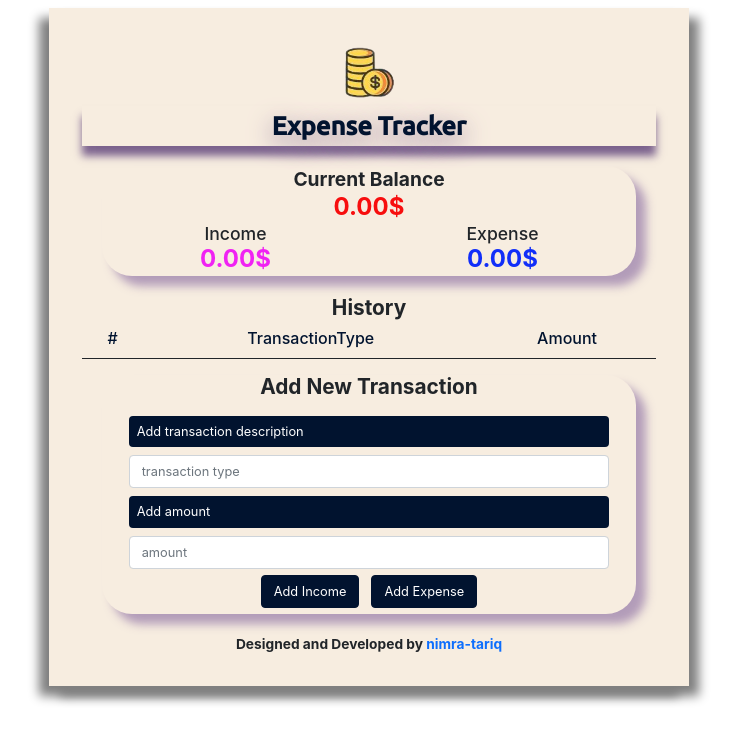
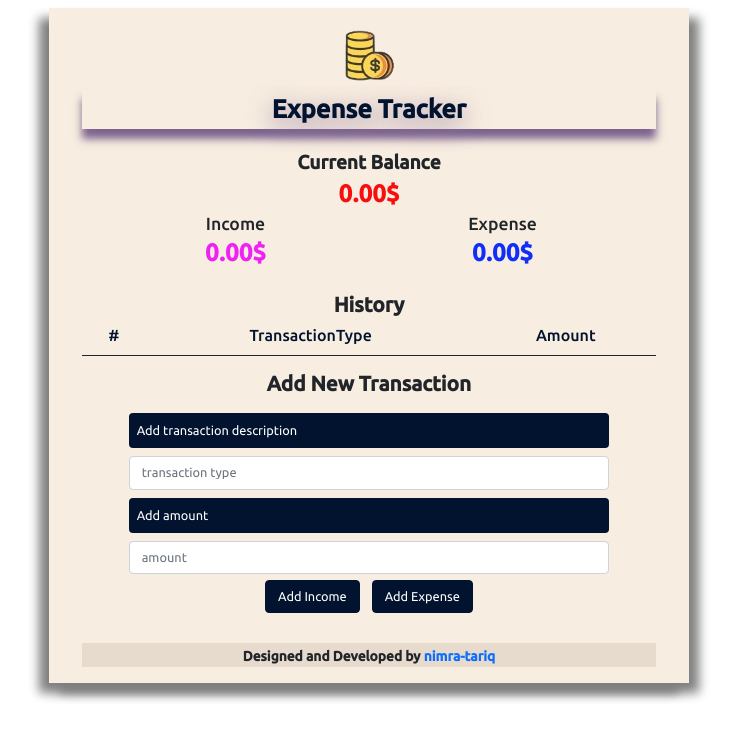
Before and after one commit to nimra-tariq/AppExpenseTracker, a React (Create React App) app: page / in a window 1280 px wide. Shown: the top 742 px of the page, without its empty margins (271-1008 px from the left). Built offline with nearby package versions, Linux system fonts and the light colour scheme.

Commit message:
added css and modified footer

```diff
--- a/package.json
+++ b/package.json
@@ -3,6 +3,8 @@
   "version": "0.1.0",
   "private": true,
   "dependencies": {
+    "@emotion/styled": "^11.8.1",
+    "@mui/icons-material": "^5.4.4",
     "@testing-library/jest-dom": "^5.11.4",
     "@testing-library/react": "^11.1.0",
     "@testing-library/user-event": "^12.1.10",
--- a/src/App.css
+++ b/src/App.css
@@ -23,7 +23,6 @@
 }
 
 .containerDiv {
-    /* display: flex; */
     justify-content: center;
     align-items: center;
     margin: 8px;
@@ -31,20 +30,13 @@
     flex-direction: column;
     width: 50%;
     box-shadow: 10px 10px 10px gray, -10px 10px 10px gray;
-    padding: 33px;
+    padding: 16px 33px;
 }
 
-h1 {
+* {
     font-family: 'Ubuntu', sans-serif;
 }
 
-h2,
-h3,
-h4,
-h5,
-h6 {
-    font-family: inherit;
-}
 
 @media screen and (max-width:700px) {
     .containerDiv {
--- a/src/App.js
+++ b/src/App.js
@@ -1,14 +1,13 @@
 import Header from "./components/header/header";
 import BalanaceRecord from "./components/balanceRecord/balanaceRecord";
 import TransactionHistory from "./components/transactionHistory/transactionHistory";
-import "./App.css";
 import Footer from "./components/footer/footer";
 import { useReducer } from "react";
-
 import { TransactionContext } from "./context/transactionContext";
 import { myReducer } from "./reducer/reducer";
 import { ToastContainer } from "react-toastify";
 import "react-toastify/dist/ReactToastify.css";
+import "./App.css";
 
 const initialState = {
   income: 0.00,
--- a/src/components/balanceRecord/balanceRecord.css
+++ b/src/components/balanceRecord/balanceRecord.css
@@ -27,8 +27,8 @@
 
 .recordContainer {
     margin: 20px;
-    border-radius: 30px;
-    box-shadow: 10px 10px 10px #9e84adc4
+    /* border-radius: 30px; */
+    /* box-shadow: 10px 10px 10px #9e84adc4 */
 }
 
 #inc {
--- a/src/components/footer/footer.css
+++ b/src/components/footer/footer.css
@@ -1,14 +1,19 @@
+
 div a {
     text-decoration: none;
-
-}
-body{
-         line-height: 1.2;
 }
 span{
     font-size: 0.86em;
     font-weight: bold;
 }
-.footer{
-    margin-top: 20px;
+
+.footerContainer{
+    display: flex;
+    flex-wrap: wrap;
+    justify-content: center !important;
 }
+
+div.bgFooter{
+    background-color: #ad9f8e3b;
+    margin-top: 24px;
+}
--- a/src/components/footer/footer.js
+++ b/src/components/footer/footer.js
@@ -1,7 +1,10 @@
 
 import './footer.css'
+
 export default function Footer() {
-    return (
-<><div className='footer'><span>Designed and Developed by </span><span><a href="https://github.com/nimra-tariq">nimra-tariq</a></span></div></>
-    );
+    return <div className='bgFooter'>
+        <div className='footerContainer container d-flex justify-content-between'>
+            <div className='footer'><span>Designed and Developed by </span><span><a href="https://github.com/nimra-tariq">nimra-tariq</a></span></div>
+        </div>
+    </div>
 }
--- a/src/components/transactionHistory/transactionHistory.css
+++ b/src/components/transactionHistory/transactionHistory.css
@@ -55,8 +55,8 @@
 
             .balanceContainer {
                 margin: 8px 20px;
-                border-radius: 30px;
-                box-shadow: 10px 10px 10px #9e84adc4
+                /* border-radius: 30px;
+                box-shadow: 10px 10px 10px #9e84adc4 */
             }
 
             .btn:hover {
```
Also changed, not shown: src/components/transactionHistory/transactionHistory.js (+21 -23 lines), 2 other files (tests, documents, lock files or other folders).
